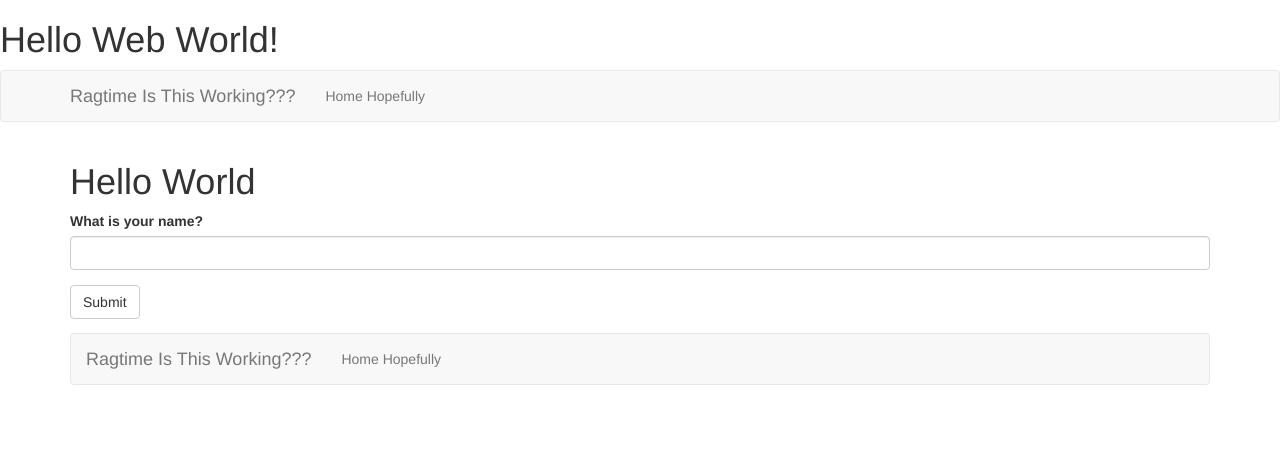
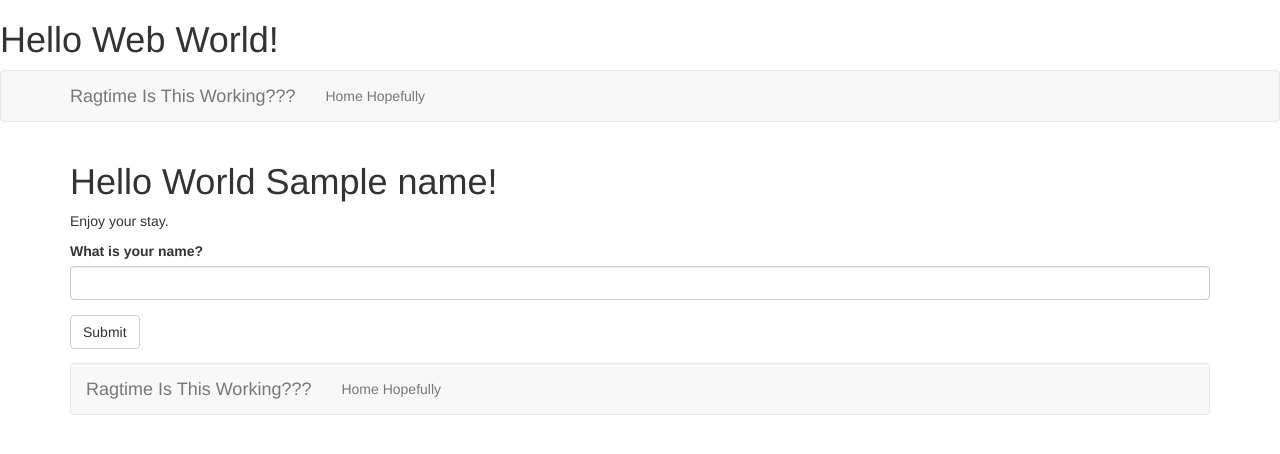
Before and after one commit to jsiu1248/coding_nomads_flask_labs, a Flask app: template templates/index.html in a window 1280 px wide. Shown: the top 454 px of the page. Run offline with Flask 2, Linux system fonts and the light colour scheme; the template is opened without the code that fills it: values that come from a table or form of the project are taken from there, most other values are stand-ins (such as "Sample title", 1, 10 or a date in 2020); some libraries are stand-ins or nearby versions.

Commit message:
form now accepts get and post methods

```diff
--- a/app.py
+++ b/app.py
@@ -25,14 +25,19 @@ bootstrap=Bootstrap(app)
 # decorator
 # whenever someone visits root url then call index()
 
-@app.route('/')
+# adding methods that it accepts
+@app.route('/', methods=['GET','POST'] )
 
 #handler
 def index():
     # return "Hello World.. Is this actually working?"
     #shows the form
     form = NameForm()
-    return render_template('index.html', form=form)
+    name=None
+    if form.validate_on_submit():
+        name=form.name.data
+        form.name.date=""
+    return render_template('index.html', form=form, name=name)
 
 
 @app.route('/about')
--- a/templates/index.html
+++ b/templates/index.html
@@ -7,13 +7,18 @@
 
 {% block title%} {{super()}} Home {% endblock%}
 {%block page_content %}
-<h1> Hello World</h1>
-
+<h1> Hello World
+{% if name %}{{name}}{% else %}Anonymous{% endif %}!</h1>
+<p>Enjoy your stay.</p>
 {#<form method="POST">
     hides some of the sensitive things for user
+    Flask-WTF to implement CSRF protection
     {{form.hidden_tag()}}
+    the label is rendered and then it is called
     {{form.name.label}} {{form.name(id='my-field-id')}}
     {{form.submit()}}
+    quick form allows a form to be quick and looks modern
+    pre-defined CSS
 #}
 
 {{wtf.quick_form(form)}}
@@ -38,10 +43,10 @@
         </div>
     </div>
 </div>
-{% endblock %}
+{% endblock navbar%}
 
 
-{% endblock%}
+{% endblock page_content%}
 {# Do comments actually work? Why is it showing up?#}
 {# The comments with the <!--  are still showing up with the exetension-->#}
 {#{% extends 'bootstrap/base.html' %}
```
